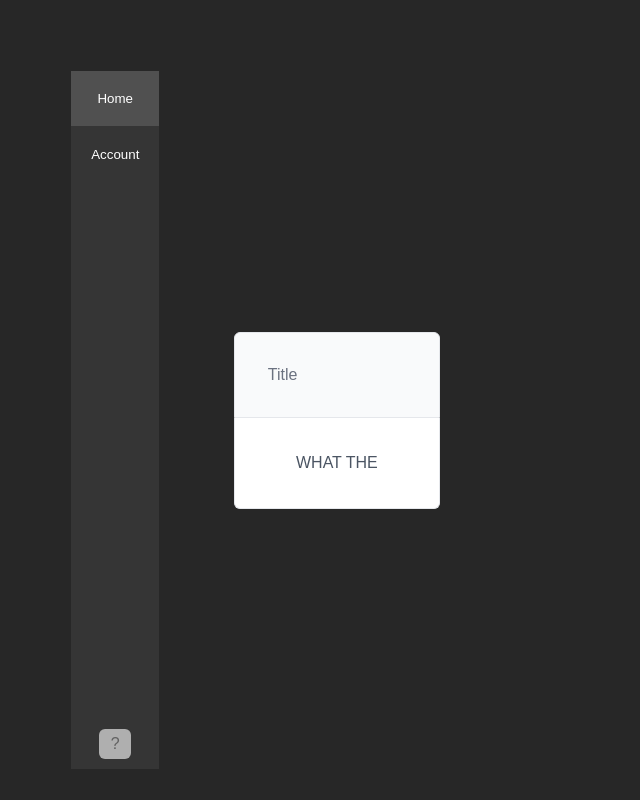
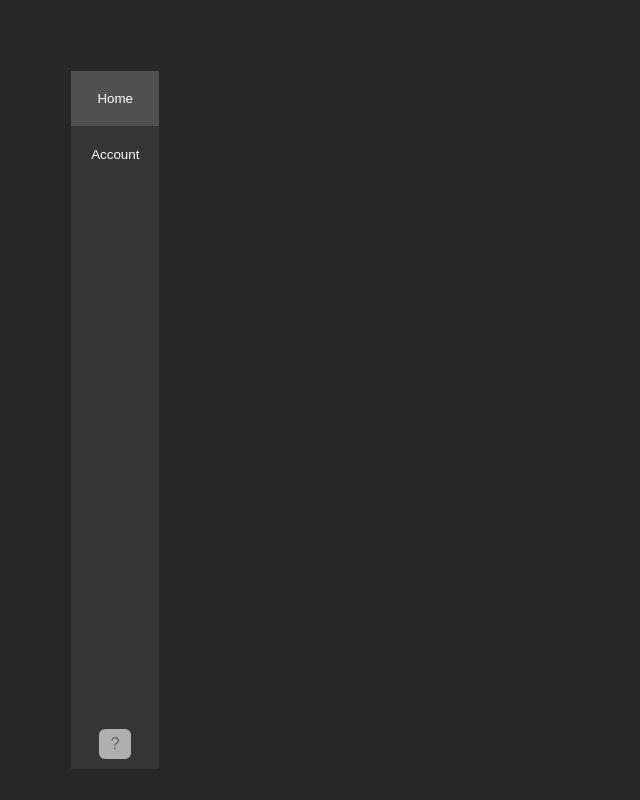
Before and after one commit to Corxl/NotesAppClient, a React (Create React App) app: page / in a window 1280 px wide. Shown: the whole page, without its empty margins (0-640 px from the left). Built offline with nearby package versions, Linux system fonts and the light colour scheme; a web font is replaced by a local one.

Commit message:
removed old panel

```diff
--- a/src/components/NotesPage/NotesPage.tsx
+++ b/src/components/NotesPage/NotesPage.tsx
@@ -1,18 +1,12 @@
 import React from 'react'
 import './NotesPage.css'
 import 'primeicons/primeicons.css';
-import { Panel } from 'primereact/panel';
-import { InputText } from 'primereact/inputtext';
 
 export default function NotesPage() {
 
   return (
     <div className='main-container' style={{backgroundColor: 'transparent'}}>
-      <Panel header={
-        <InputText placeholder='Title' className='input' style={{background: "transparent", borderColor: "transparent", width: "100%"}}/>
-      } className='note'>
-        <p>WHAT THE</p>
-      </Panel>
+
     </div>
   )
 }
```
